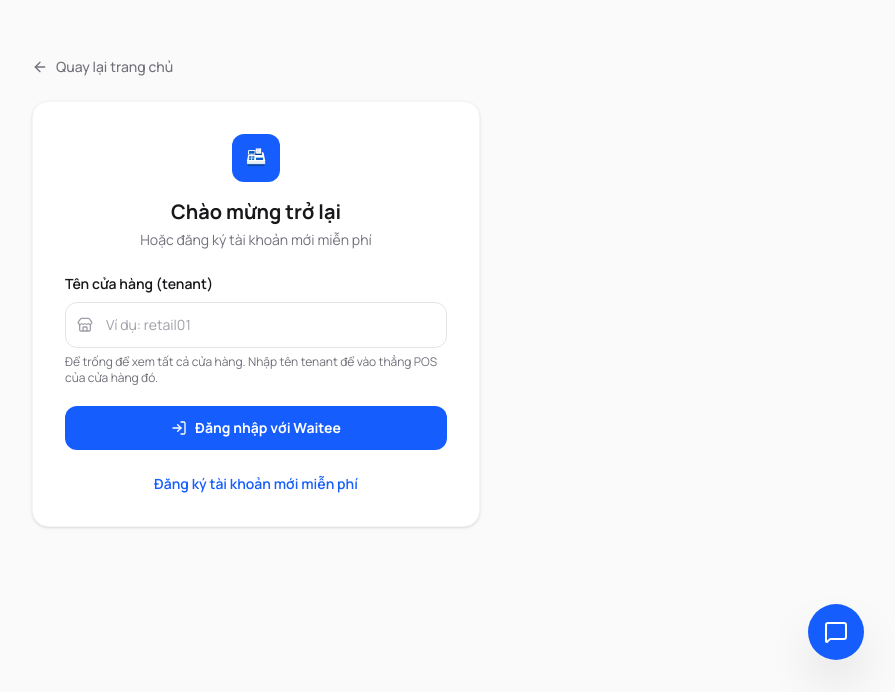
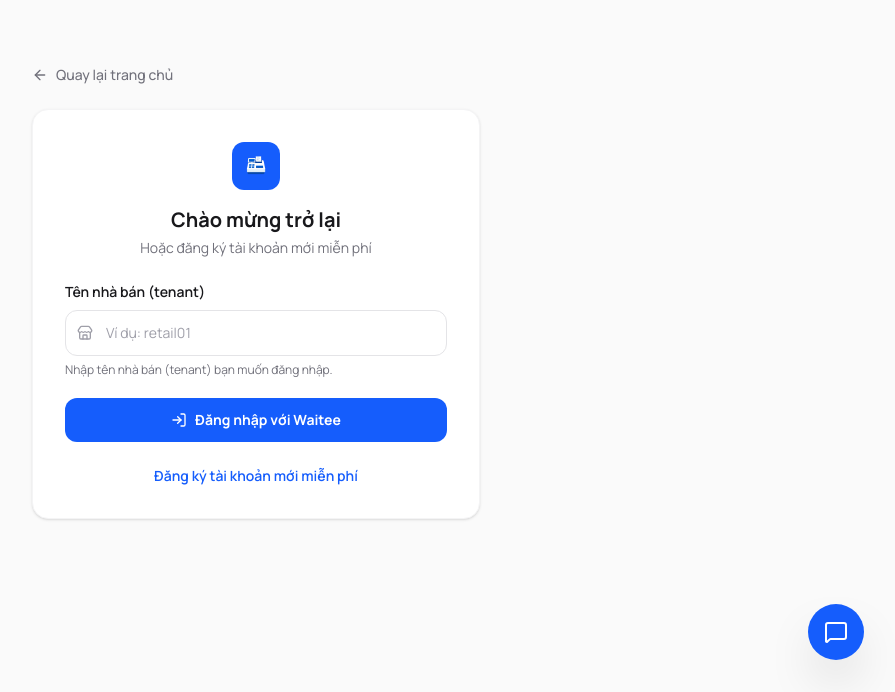
Before and after one commit to hieufix1710/waitee_public, a Next.js app: page /login in a window 1280 px wide. Shown: the part 108-800 px from the top of the page, without its empty margins (384-1279 px from the left). Built offline with nearby package versions, Linux system fonts and the light colour scheme; no server answers.

Commit message:
fix require tenant input

```diff
--- a/app/login/page.tsx
+++ b/app/login/page.tsx
@@ -27,6 +27,7 @@
 
   const [mounted, setMounted] = useState(false);
   const [tenant, setTenant] = useState('');
+  const [tenantError, setTenantError] = useState(false);
   const [errorCode, setErrorCode] = useState('');
   const processedHash = useRef(false);
 
@@ -64,9 +65,13 @@
   }, [mounted, login, router, t]);
 
   const handleLogin = () => {
-    const params = new URLSearchParams({ returnTo: '/dashboard' });
     const trimmed = tenant.trim();
-    if (trimmed) params.set('tenant', trimmed);
+    if (!trimmed) {
+      setTenantError(true);
+      return;
+    }
+    setTenantError(false);
+    const params = new URLSearchParams({ returnTo: '/dashboard', tenant: trimmed });
     window.location.href = `${OAUTH_START_URL}?${params.toString()}`;
   };
 
@@ -118,13 +123,32 @@
               <input
                 id="tenant"
                 value={tenant}
-                onChange={(e) => setTenant(e.target.value)}
+                onChange={(e) => {
+                  setTenant(e.target.value);
+                  if (tenantError) setTenantError(false);
+                }}
                 placeholder={t.login.tenantPlaceholder}
                 autoComplete="organization"
-                className="w-full rounded-xl border border-zinc-200 px-3 py-3 pl-10 text-sm text-zinc-900 placeholder-zinc-400 transition-all focus:border-blue-600 focus:outline-none focus:ring-2 focus:ring-blue-600/20"
+                required
+                aria-required="true"
+                aria-invalid={tenantError}
+                aria-describedby={tenantError ? 'tenant-error' : 'tenant-hint'}
+                className={`w-full rounded-xl border px-3 py-3 pl-10 text-sm text-zinc-900 placeholder-zinc-400 transition-all focus:outline-none focus:ring-2 ${
+                  tenantError
+                    ? 'border-red-500 focus:border-red-500 focus:ring-red-500/20'
+                    : 'border-zinc-200 focus:border-blue-600 focus:ring-blue-600/20'
+                }`}
               />
             </div>
-            <p className="mt-1.5 text-xs text-zinc-500">{t.login.tenantHint}</p>
+            {tenantError ? (
+              <p id="tenant-error" className="mt-1.5 text-xs font-medium text-red-600">
+                {t.login.tenantRequired}
+              </p>
+            ) : (
+              <p id="tenant-hint" className="mt-1.5 text-xs text-zinc-500">
+                {t.login.tenantHint}
+              </p>
+            )}
           </div>
 
           <button
--- a/lib/i18n/en.ts
+++ b/lib/i18n/en.ts
@@ -205,10 +205,10 @@
     signUpLink: 'sign up for a new free account',
     backHome: 'Back to home',
     continueWith: 'Continue with Waitee',
-    tenant: 'Store name (tenant)',
+    tenant: 'Seller name (tenant)',
     tenantPlaceholder: 'e.g. retail01',
-    tenantHint:
-      'Leave empty to see all your stores. Enter a tenant name to open that store POS directly.',
+    tenantHint: 'Enter the seller (tenant) name you want to sign in to.',
+    tenantRequired: 'Please enter the seller name (tenant).',
     oauthNotConfigured: 'Sign-in is not configured. Please contact your administrator.',
     oauthError: 'Unable to sign in. Please try again.',
     sessionExpired: 'Your session has expired. Please sign in again.',
--- a/lib/i18n/vi.ts
+++ b/lib/i18n/vi.ts
@@ -207,10 +207,10 @@
     signUpLink: 'Đăng ký tài khoản mới miễn phí',
     backHome: 'Quay lại trang chủ',
     continueWith: 'Đăng nhập với Waitee',
-    tenant: 'Tên cửa hàng (tenant)',
+    tenant: 'Tên nhà bán (tenant)',
     tenantPlaceholder: 'Ví dụ: retail01',
-    tenantHint:
-      'Để trống để xem tất cả cửa hàng. Nhập tên tenant để vào thẳng POS của cửa hàng đó.',
+    tenantHint: 'Nhập tên nhà bán (tenant) bạn muốn đăng nhập.',
+    tenantRequired: 'Vui lòng nhập tên nhà bán (tenant).',
     oauthNotConfigured: 'Đăng nhập chưa được cấu hình. Vui lòng liên hệ quản trị viên.',
     oauthError: 'Không thể đăng nhập. Vui lòng thử lại.',
     sessionExpired: 'Phiên đăng nhập đã hết hạn. Vui lòng đăng nhập lại.',
```
Also changed, not shown: 1 other file (tests, documents, lock files or other folders).
